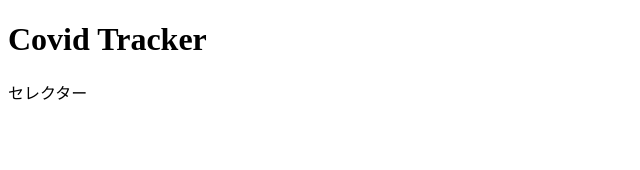
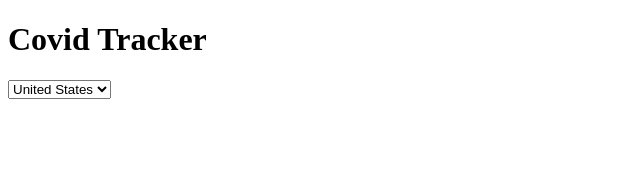
Before and after one commit to Hiratto/react-corona-tracker-app001, a React (Create React App) app: page / in a window 1280 px wide. Shown: the top 170 px of the page, without its empty margins (0-640 px from the left). Built offline with nearby package versions, Linux system fonts and the light colour scheme.

Commit message:
セレクターを表示

```diff
--- a/src/components/Selector.js
+++ b/src/components/Selector.js
@@ -1,7 +1,11 @@
 const Selector = () => {
   return (
     <div>
-      <p>セレクター</p>
+      <select>
+        <option>United States</option>
+        <option>China</option>
+        <option>Japan</option>
+      </select>
     </div>
   );
 };
```
